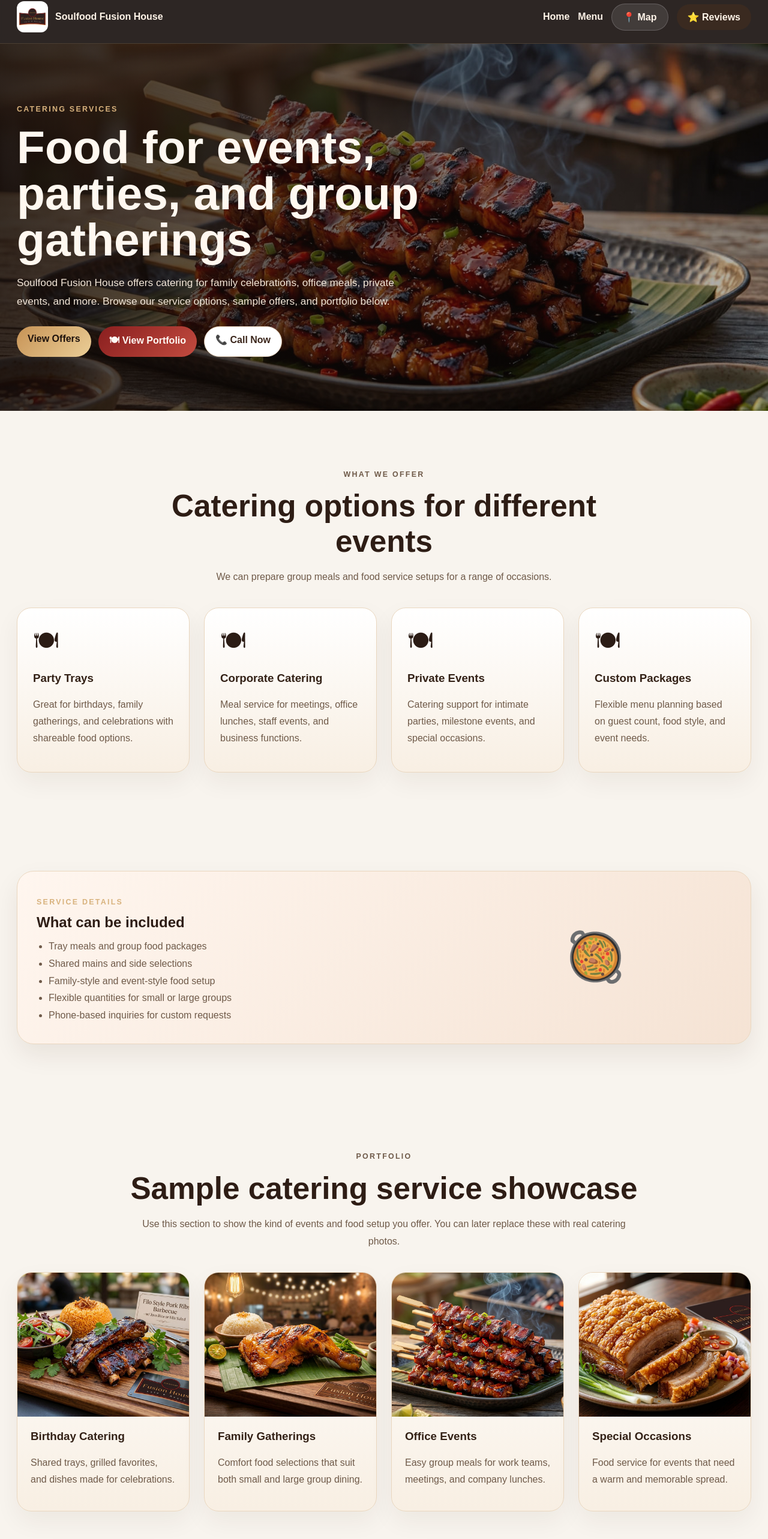
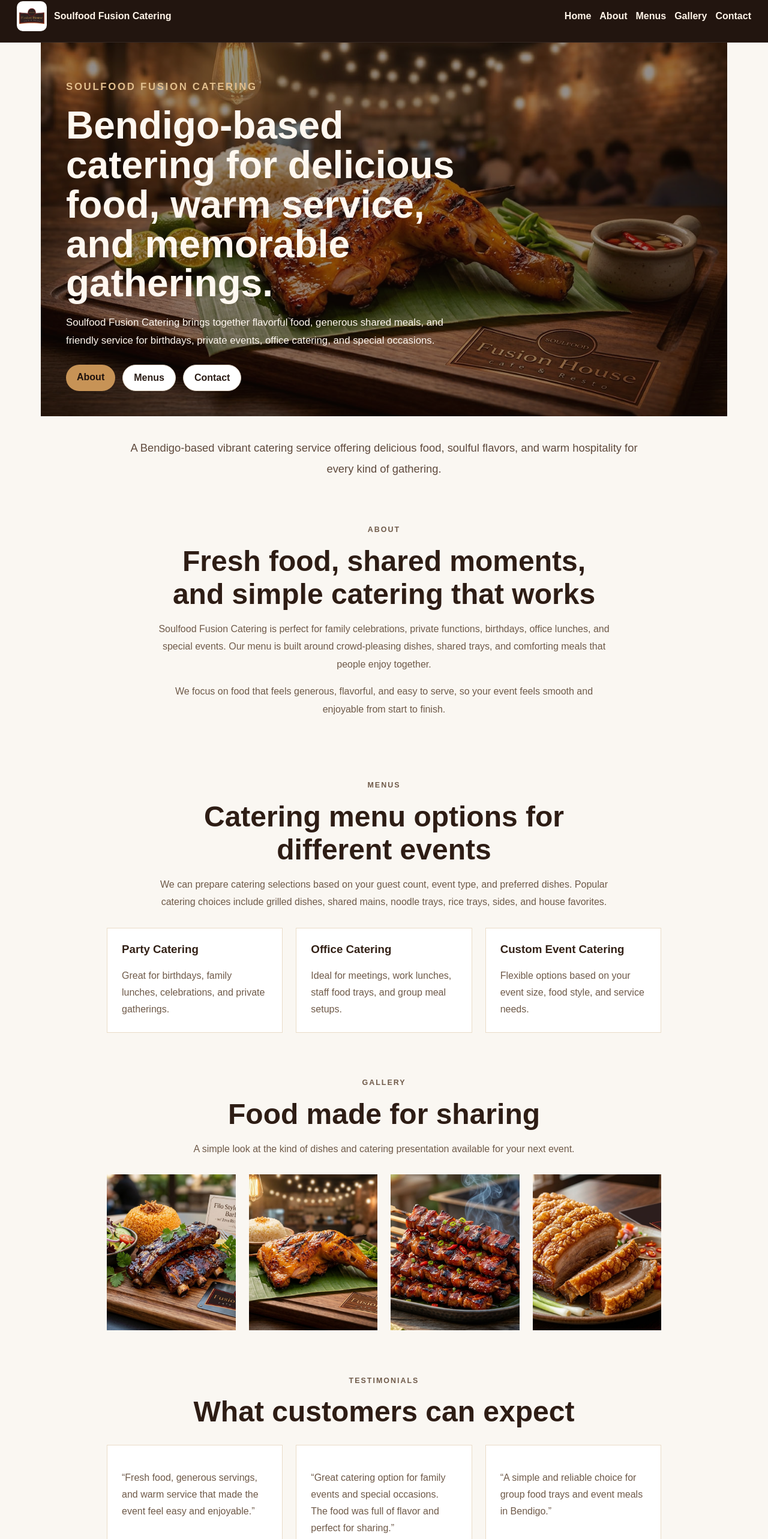
Before and after one commit to kantterosclothingco-lab/soulfood-fusion-house, a Next.js app: page /pages/catering in a window 1280 px wide. Shown: the part 16-2582 px from the top of the page at 60% size. Built offline with nearby package versions, Linux system fonts and the light colour scheme.

Commit message:
Update catering.js

```diff
--- a/pages/pages/catering.js
+++ b/pages/pages/catering.js
@@ -4,57 +4,16 @@ import Link from "next/link";
 const mapLink =
   "https://www.google.com/maps/search/?api=1&query=8+High+St,+Bendigo+VIC+3550,+Australia";
 
-const reviewLink =
-  "https://www.google.com/search?sca_esv=1578db8b805c577c&sxsrf=ANbL-n6D8nRjb_fNMoNfjrpx3FLWu0Z8RQ:1774762975084&si=AL3DRZEsmMGCryMMFSHJ3StBhOdZ2-6yYkXd_doETEE1OR-qOdn7PKGMS2CqhpWnURd-em_dI93f_FTD6soC0lZqrBmEJNFVQwA2NFk7OvIIk9SURLjnweEVxpWw3g382Vt6Dbyo107aDNHzg2-Zui6vlEAuE9PwwJmD-8wxId7WF1Ue61sAvWo%3D&q=SoulFood+Fusion+House+Cafe+%26+Restaurant+Reviews&sa=X&ved=2ahUKEwipysKls8STAxVMla8BHacLIl0Q0bkNegQIKBAH&biw=1358&bih=644&dpr=1";
-
-const offers = [
-  {
-    title: "Party Trays",
-    text: "Great for birthdays, family gatherings, and celebrations with shareable food options.",
-  },
-  {
-    title: "Corporate Catering",
-    text: "Meal service for meetings, office lunches, staff events, and business functions.",
-  },
-  {
-    title: "Private Events",
-    text: "Catering support for intimate parties, milestone events, and special occasions.",
-  },
-  {
-    title: "Custom Packages",
-    text: "Flexible menu planning based on guest count, food style, and event needs.",
-  },
-];
-
-const portfolio = [
-  {
-    title: "Birthday Catering",
-    image: "/images/menu/filo-bbq-ribs.jpg",
-    text: "Shared trays, grilled favorites, and dishes made for celebrations.",
-  },
-  {
-    title: "Family Gatherings",
-    image: "/images/menu/grilled-chicken-inasal.jpg",
-    text: "Comfort food selections that suit both small and large group dining.",
-  },
-  {
-    title: "Office Events",
-    image: "/images/menu/pinoy-barbeque-skewers.jpg",
-    text: "Easy group meals for work teams, meetings, and company lunches.",
-  },
-  {
-    title: "Special Occasions",
-    image: "/images/menu/crispy-pork-belly-bagnet.jpg",
-    text: "Food service for events that need a warm and memorable spread.",
-  },
-];
-
 export default function CateringPage() {
   return (
     <>
       <Head>
-        <title>Catering Services | Soulfood Fusion House</title>
+        <title>Soulfood Fusion Catering</title>
         <meta name="viewport" content="width=device-width, initial-scale=1" />
+        <meta
+          name="description"
+          content="Soulfood Fusion Catering in Bendigo for events, parties, office catering, and special occasions."
+        />
         <link rel="icon" href="/favicon.png" />
         <link rel="apple-touch-icon" href="/favicon.png" />
       </Head>
@@ -66,149 +25,257 @@ export default function CateringPage() {
             alt="Soulfood Fusion House Logo"
             className="logo"
           />
-          <span>Soulfood Fusion House</span>
+          <span>Soulfood Fusion Catering</span>
         </Link>
 
         <nav className="nav">
           <Link href="/">Home</Link>
-          <Link href="/menu">Menu</Link>
-          <a href={mapLink} target="_blank" rel="noreferrer" className="menuBtn">
-            📍 Map
-          </a>
-          <a
-            href={reviewLink}
-            target="_blank"
-            rel="noreferrer"
-            className="reviewBtn"
-          >
-            ⭐ Reviews
-          </a>
+          <a href="#about">About</a>
+          <a href="#menus">Menus</a>
+          <a href="#gallery">Gallery</a>
+          <a href="#contact">Contact</a>
         </nav>
       </header>
 
-      <main className="cateringPage">
+      <main className="page">
         <section className="hero">
           <div className="heroOverlay" />
           <div className="heroContent">
-            <p className="eyebrow">Catering Services</p>
-            <h1>Food for events, parties, and group gatherings</h1>
-            <p className="heroText">
-              Soulfood Fusion House offers catering for family celebrations,
-              office meals, private events, and more. Browse our service
-              options, sample offers, and portfolio below.
+            <p className="eyebrow">Soulfood Fusion Catering</p>
+            <h1>
+              Bendigo-based catering for delicious food, warm service, and
+              memorable gatherings.
+            </h1>
+            <p>
+              Soulfood Fusion Catering brings together flavorful food, generous
+              shared meals, and friendly service for birthdays, private events,
+              office catering, and special occasions.
             </p>
 
-            <div className="heroActions">
-              <a href="#offers" className="primaryBtn">
-                View Offers
+            <div className="heroButtons">
+              <a href="#about" className="primaryBtn">
+                About
               </a>
-              <a href="#portfolio" className="cateringBtn">
-                🍽 View Portfolio
+              <a href="#menus" className="secondaryBtn">
+                Menus
               </a>
-              <a href="tel:+61403036727" className="secondaryBtn">
-                📞 Call Now
+              <a href="#contact" className="secondaryBtn">
+                Contact
               </a>
             </div>
           </div>
         </section>
 
-        <section className="section" id="offers">
-          <div className="sectionIntro center">
-            <p className="sectionLabel">What We Offer</p>
-            <h2>Catering options for different events</h2>
+        <section className="section introSection">
+          <p className="introText">
+            A Bendigo-based vibrant catering service offering delicious food,
+            soulful flavors, and warm hospitality for every kind of gathering.
+          </p>
+        </section>
+
+        <section className="section contentSection" id="about">
+          <div className="textBlock">
+            <p className="sectionLabel">About</p>
+            <h2>Fresh food, shared moments, and simple catering that works</h2>
             <p>
-              We can prepare group meals and food service setups for a range of
-              occasions.
+              Soulfood Fusion Catering is perfect for family celebrations,
+              private functions, birthdays, office lunches, and special events.
+              Our menu is built around crowd-pleasing dishes, shared trays, and
+              comforting meals that people enjoy together.
+            </p>
+            <p>
+              We focus on food that feels generous, flavorful, and easy to
+              serve, so your event feels smooth and enjoyable from start to
+              finish.
+            </p>
+          </div>
+        </section>
+
+        <section className="section contentSection" id="menus">
+          <div className="textBlock">
+            <p className="sectionLabel">Menus</p>
+            <h2>Catering menu options for different events</h2>
+            <p>
+              We can prepare catering selections based on your guest count,
+              event type, and preferred dishes. Popular catering choices include
+              grilled dishes, shared mains, noodle trays, rice trays, sides, and
+              house favorites.
             </p>
           </div>
 
-          <div className="offerGrid">
-            {offers.map((item) => (
-              <article className="offerCard" key={item.title}>
-                <div className="offerIcon">🍽</div>
-                <h3>{item.title}</h3>
-                <p>{item.text}</p>
-              </article>
-            ))}
+          <div className="menuGrid">
+            <article className="menuCard">
+              <h3>Party Catering</h3>
+              <p>
+                Great for birthdays, family lunches, celebrations, and private
+                gatherings.
+              </p>
+            </article>
+
+            <article className="menuCard">
+              <h3>Office Catering</h3>
+              <p>
+                Ideal for meetings, work lunches, staff food trays, and group
+                meal setups.
+              </p>
+            </article>
+
+            <article className="menuCard">
+              <h3>Custom Event Catering</h3>
+              <p>
+                Flexible options based on your event size, food style, and
+                service needs.
+              </p>
+            </article>
           </div>
         </section>
 
-        <section className="section">
-          <div className="serviceBanner">
-            <div>
-              <p className="sectionLabel">Service Details</p>
-              <h2>What can be included</h2>
-              <ul>
-                <li>Tray meals and group food packages</li>
-                <li>Shared mains and side selections</li>
-                <li>Family-style and event-style food setup</li>
-                <li>Flexible quantities for small or large groups</li>
-                <li>Phone-based inquiries for custom requests</li>
-              </ul>
-            </div>
-            <div className="serviceIcon">🥘</div>
+        <section className="section contentSection" id="gallery">
+          <div className="textBlock">
+            <p className="sectionLabel">Gallery</p>
+            <h2>Food made for sharing</h2>
+            <p>
+              A simple look at the kind of dishes and catering presentation
+              available for your next event.
+            </p>
+          </div>
+
+          <div className="galleryGrid">
+            <img
+              src="/images/menu/filo-bbq-ribs.jpg"
+              alt="Filo BBQ Ribs"
+            />
+            <img
+              src="/images/menu/grilled-chicken-inasal.jpg"
+              alt="Grilled Chicken Inasal"
+            />
+            <img
+              src="/images/menu/pinoy-barbeque-skewers.jpg"
+              alt="Pinoy Barbeque Skewers"
+            />
+            <img
+              src="/images/menu/crispy-pork-belly-bagnet.jpg"
+              alt="Crispy Pork Belly"
+            />
           </div>
         </section>
 
-        <section className="section" id="portfolio">
-          <div className="sectionIntro center">
-            <p className="sectionLabel">Portfolio</p>
-            <h2>Sample catering service showcase</h2>
+        <section className="section contentSection">
+          <div className="textBlock">
+            <p className="sectionLabel">Testimonials</p>
+            <h2>What customers can expect</h2>
+          </div>
+
+          <div className="testimonialGrid">
+            <article className="testimonialCard">
+              <p>
+                “Fresh food, generous servings, and warm service that made the
+                event feel easy and enjoyable.”
+              </p>
+            </article>
+
+            <article className="testimonialCard">
+              <p>
+                “Great catering option for family events and special occasions.
+                The food was full of flavor and perfect for sharing.”
+              </p>
+            </article>
+
+            <article className="testimonialCard">
+              <p>
+                “A simple and reliable choice for group food trays and event
+                meals in Bendigo.”
+              </p>
+            </article>
+          </div>
+        </section>
+
+        <section className="section contentSection" id="contact">
+          <div className="textBlock">
+            <p className="sectionLabel">Contact</p>
+            <h2>Get in touch about your event</h2>
             <p>
-              Use this section to show the kind of events and food setup you
-              offer. You can later replace these with real catering photos.
+              Contact Soulfood Fusion Catering to discuss guest numbers, event
+              date, food options, and catering requirements.
             </p>
           </div>
 
-          <div className="portfolioGrid">
-            {portfolio.map((item) => (
-              <article className="portfolioCard" key={item.title}>
-                <div className="portfolioImage">
-                  <img src={item.image} alt={item.title} />
-                </div>
-                <div className="portfolioBody">
-                  <h3>{item.title}</h3>
-                  <p>{item.text}</p>
-                </div>
-              </article>
-            ))}
+          <div className="contactGrid">
+            <div className="contactCard">
+              <p><strong>Phone</strong></p>
+              <p>+61 403 036 727</p>
+            </div>
+
+            <div className="contactCard">
+              <p><strong>Email</strong></p>
+              <p>soulfoodfusionhouse@gmail.com</p>
+            </div>
+
+            <div className="contactCard">
+              <p><strong>Address</strong></p>
+              <p>8 High St, Bendigo VIC 3550, Australia</p>
+            </div>
+          </div>
+
+          <div className="contactButtons">
+            <a href="tel:+61403036727" className="primaryBtn">
+              Call Now
+            </a>
+            <a
+              href="mailto:soulfoodfusionhouse@gmail.com"
+              className="secondaryBtn"
+            >
+              Email Us
+            </a>
+            <a
+              href={mapLink}
+              target="_blank"
+              rel="noreferrer"
+              className="secondaryBtn"
+            >
+              Open Map
+            </a>
           </div>
         </section>
 
-        <section className="section">
-          <div className="contactCard">
-            <p className="sectionLabel">Catering Inquiry</p>
-            <h2>Need catering for your event?</h2>
+        <section className="section contentSection">
+          <div className="textBlock">
+            <p className="sectionLabel">Policies</p>
+            <h2>Catering notes</h2>
             <p>
-              Call us directly to discuss guest count, food selections, and your
-              preferred event date.
+              Catering orders are best discussed in advance so we can confirm
+              availability, menu selection, guest numbers, and pickup or event
+              arrangements. For larger functions, direct phone contact is
+              recommended.
             </p>
-
-            <div className="contactActions">
-              <a href="tel:+61403036727" className="primaryBtn">
-                📞 Call +61 403 036 727
-              </a>
-              <a href="mailto:soulfoodfusionhouse@gmail.com" className="secondaryBtn">
-                ✉️ Email Us
-              </a>
-              <a href={mapLink} target="_blank" rel="noreferrer" className="menuBtn darkText">
-                📍 Find Us
-              </a>
-            </div>
           </div>
         </section>
       </main>
+
+      <footer className="footer">
+        <p>Soulfood Fusion Catering</p>
+        <div className="footerLinks">
+          <a href="#about">About</a>
+          <a href="#menus">Menus</a>
+          <a href="#gallery">Gallery</a>
+          <a href="#contact">Contact</a>
+        </div>
+      </footer>
 
       <style jsx global>{`
         * {
           box-sizing: border-box;
         }
 
+        html {
+          scroll-behavior: smooth;
+        }
+
         body {
           margin: 0;
           font-family: Arial, sans-serif;
-          background: #f8f4ee;
-          color: #2b1c15;
+          background: #faf7f2;
+          color: #2a1c15;
         }
 
         a {
@@ -228,9 +295,8 @@ export default function CateringPage() {
           justify-content: space-between;
           align-items: center;
           padding: 18px 28px;
-          background: rgba(17, 10, 8, 0.88);
-          backdrop-filter: blur(10px);
-          border-bottom: 1px solid rgba(212, 174, 112, 0.18);
+          background: #22150f;
+          border-bottom: 1px solid rgba(255, 255, 255, 0.08);
           flex-wrap: wrap;
           gap: 14px;
         }
@@ -248,11 +314,11 @@ export default function CateringPage() {
         }
 
         .logo {
-          width: 52px;
-          height: 52px;
+          width: 50px;
+          height: 50px;
           object-fit: contain;
-          border-radius: 12px;
-          background: white;
+          border-radius: 10px;
+          background: #fff;
           padding: 4px;
         }
 
@@ -263,228 +329,223 @@ export default function CateringPage() {
           flex-wrap: wrap;
         }
 
-        .menuBtn,
-        .reviewBtn,
-        .cateringBtn,
-        .primaryBtn,
-        .secondaryBtn {
-          padding: 12px 18px;
-          border-radius: 999px;
-          font-weight: 700;
-          display: inline-block;
-        }
-
-        .menuBtn {
-          background: rgba(255, 255, 255, 0.1);
-          border: 1px solid rgba(255, 255, 255, 0.18);
-          color: #fff4e8 !important;
-        }
-
-        .reviewBtn {
-          background: #3a2a20;
-          color: #fff4e8 !important;
-        }
-
-        .cateringBtn {
-          background: linear-gradient(135deg, #8a1f1f, #c24b3f);
-          color: #fff9f4 !important;
-        }
-
-        .primaryBtn {
-          background: linear-gradient(135deg, #c79356, #ebce97);
-          color: #1e120d;
-        }
-
-        .secondaryBtn {
-          background: #fff;
-          color: #3b261b;
-          border: 1px solid #dcc7af;
+        .page {
+          max-width: 1200px;
+          margin: 0 auto;
+          padding-bottom: 60px;
         }
 
         .hero {
           position: relative;
-          min-height: 65vh;
+          min-height: 75vh;
+          margin: 0 28px;
+          background: url("/images/menu/grilled-chicken-inasal.jpg") center/cover
+            no-repeat;
           display: flex;
           align-items: center;
-          padding: 90px 28px;
-          background: url("/images/menu/pinoy-barbeque-skewers.jpg") center/cover no-repeat;
-          overflow: hidden;
         }
 
         .heroOverlay {
           position: absolute;
           inset: 0;
-          background: linear-gradient(
-            90deg,
-            rgba(17, 10, 8, 0.84) 0%,
-            rgba(17, 10, 8, 0.58) 45%,
-            rgba(17, 10, 8, 0.3) 100%
-          );
+          background: rgba(20, 10, 6, 0.45);
         }
 
         .heroContent {
           position: relative;
           z-index: 2;
           max-width: 760px;
+          padding: 42px;
+          color: #fff8f0;
         }
 
         .eyebrow,
         .sectionLabel {
           text-transform: uppercase;
-          letter-spacing: 0.18em;
+          letter-spacing: 0.16em;
           font-size: 0.78rem;
           font-weight: 700;
-          color: #d8b27d;
+          color: #e2bf8e;
         }
 
-        .hero h1 {
-          font-size: clamp(2.6rem, 6vw, 5rem);
-          line-height: 1;
-          margin: 18px 0;
-          color: #fff8f0;
+        .sectionLabel {
+          color: #b57a39;
         }
 
-        .heroText {
-          color: #f2e6d8;
-          font-size: 1.08rem;
-          line-height: 1.8;
-          max-width: 650px;
+        .heroContent h1 {
+          font-size: clamp(2.4rem, 5vw, 4.8rem);
+          line-height: 1.03;
+          margin: 12px 0 16px;
         }
 
-        .heroActions,
-        .contactActions {
+        .heroContent p {
+          line-height: 1.8;
+          font-size: 1.05rem;
+          max-width: 640px;
+        }
+
+        .heroButtons,
+        .contactButtons {
           display: flex;
           gap: 12px;
           flex-wrap: wrap;
-          margin-top: 26px;
+          margin-top: 24px;
+        }
+
+        .primaryBtn,
+        .secondaryBtn {
+          display: inline-block;
+          padding: 12px 18px;
+          border-radius: 999px;
+          font-weight: 700;
+        }
+
+        .primaryBtn {
+          background: #c79356;
+          color: #1e120d;
+        }
+
+        .secondaryBtn {
+          background: #fff;
+          color: #2a1c15;
+          border: 1px solid #ddd0bf;
         }
 
         .section {
-          max-width: 1280px;
-          margin: 0 auto;
-          padding: 82px 28px;
+          padding: 60px 28px 0;
         }
 
-        .sectionIntro.center {
-          text-align: center;
-          max-width: 860px;
-          margin: 0 auto 36px;
+        .introSection {
+          padding-top: 36px;
         }
 
-        .sectionIntro h2 {
-          font-size: clamp(2rem, 4vw, 3.2rem);
-          margin: 12px 0;
+        .introText {
+          max-width: 860px;
+          margin: 0 auto;
+          text-align: center;
+          font-size: 1.15rem;
+          line-height: 1.9;
+          color: #5f4a3d;
+        }
+
+        .contentSection {
+          max-width: 980px;
+          margin: 0 auto;
+        }
+
+        .textBlock {
+          max-width: 760px;
+          margin: 0 auto 28px;
+          text-align: center;
+        }
+
+        .textBlock h2 {
+          font-size: clamp(1.9rem, 4vw, 3rem);
+          margin: 10px 0 14px;
           color: #2e1d15;
         }
 
-        .sectionIntro p {
+        .textBlock p {
+          line-height: 1.85;
           color: #6f5a49;
-          line-height: 1.8;
         }
 
-        .offerGrid,
-        .portfolioGrid {
+        .menuGrid,
+        .testimonialGrid,
+        .contactGrid,
+        .galleryGrid {
           display: grid;
-          grid-template-columns: repeat(4, 1fr);
-          gap: 24px;
+          gap: 22px;
         }
 
-        .offerCard,
-        .portfolioCard,
-        .contactCard {
-          background: linear-gradient(180deg, #ffffff, #f8efe3);
-          border: 1px solid #ead7bf;
-          border-radius: 24px;
-          padding: 26px;
-          box-shadow: 0 16px 40px rgba(53, 31, 18, 0.06);
+        .menuGrid {
+          grid-template-columns: repeat(3, 1fr);
         }
 
-        .offerIcon {
-          font-size: 2.5rem;
-          margin-bottom: 12px;
+        .testimonialGrid {
+          grid-template-columns: repeat(3, 1fr);
         }
 
-        .offerCard h3,
-        .portfolioBody h3,
-        .contactCard h2 {
-          color: #332116;
-          margin-top: 0;
+        .contactGrid {
+          grid-template-columns: repeat(3, 1fr);
         }
 
-        .offerCard p,
-        .portfolioBody p,
+        .galleryGrid {
+          grid-template-columns: repeat(4, 1fr);
+        }
+
+        .menuCard,
+        .testimonialCard,
+        .contactCard {
+          background: #fff;
+          border: 1px solid #eadcc8;
+          padding: 24px;
+        }
+
+        .menuCard h3,
+        .contactCard p:first-child {
+          margin-top: 0;
+          color: #332116;
+        }
+
+        .menuCard p,
+        .testimonialCard p,
         .contactCard p {
           color: #6f5a49;
           line-height: 1.75;
+          margin-bottom: 0;
         }
 
-        .serviceBanner {
-          display: grid;
-          grid-template-columns: 1.2fr 0.8fr;
-          gap: 24px;
-          align-items: center;
-          background: linear-gradient(135deg, #fff6ef, #f5e3d4);
-          border: 1px solid #ead7bf;
-          border-radius: 28px;
-          padding: 32px;
-          box-shadow: 0 18px 42px rgba(53, 31, 18, 0.08);
-        }
-
-        .serviceBanner h2 {
-          margin: 12px 0;
-          color: #2e1d15;
-        }
-
-        .serviceBanner ul {
-          margin: 0;
-          padding-left: 20px;
-          color: #6f5a49;
-          line-height: 1.8;
-        }
-
-        .serviceIcon {
-          font-size: 5rem;
-          text-align: center;
-        }
-
-        .portfolioCard {
-          padding: 0;
-          overflow: hidden;
-        }
-
-        .portfolioImage {
-          height: 240px;
-        }
-
-        .portfolioImage img {
-          height: 100%;
+        .galleryGrid img {
+          height: 260px;
           object-fit: cover;
         }
 
-        .portfolioBody {
-          padding: 22px;
+        .footer {
+          max-width: 1200px;
+          margin: 0 auto;
+          padding: 30px 28px;
+          display: flex;
+          justify-content: space-between;
+          gap: 18px;
+          flex-wrap: wrap;
+          border-top: 1px solid #eadcc8;
+          color: #6f5a49;
         }
 
-        .darkText {
-          color: #2b1c15 !important;
+        .footerLinks {
+          display: flex;
+          gap: 14px;
+          flex-wrap: wrap;
         }
 
-        @media (max-width: 980px) {
-          .offerGrid,
-          .portfolioGrid,
-          .serviceBanner {
+        .footer a {
+          color: #3a2418;
+          font-weight: 700;
+        }
+
+        @media (max-width: 900px) {
+          .menuGrid,
+          .testimonialGrid,
+          .contactGrid,
+          .galleryGrid {
             grid-template-columns: 1fr;
           }
 
-          .topbar,
-          .section {
+          .hero {
+            min-height: auto;
+            margin: 0 18px;
+          }
+
+          .heroContent,
+          .section,
+          .footer {
             padding-left: 18px;
             padding-right: 18px;
           }
 
-          .hero {
-            min-height: auto;
-            padding: 80px 18px;
+          .topbar {
+            padding: 16px 18px;
           }
         }
       `}</style>
```
